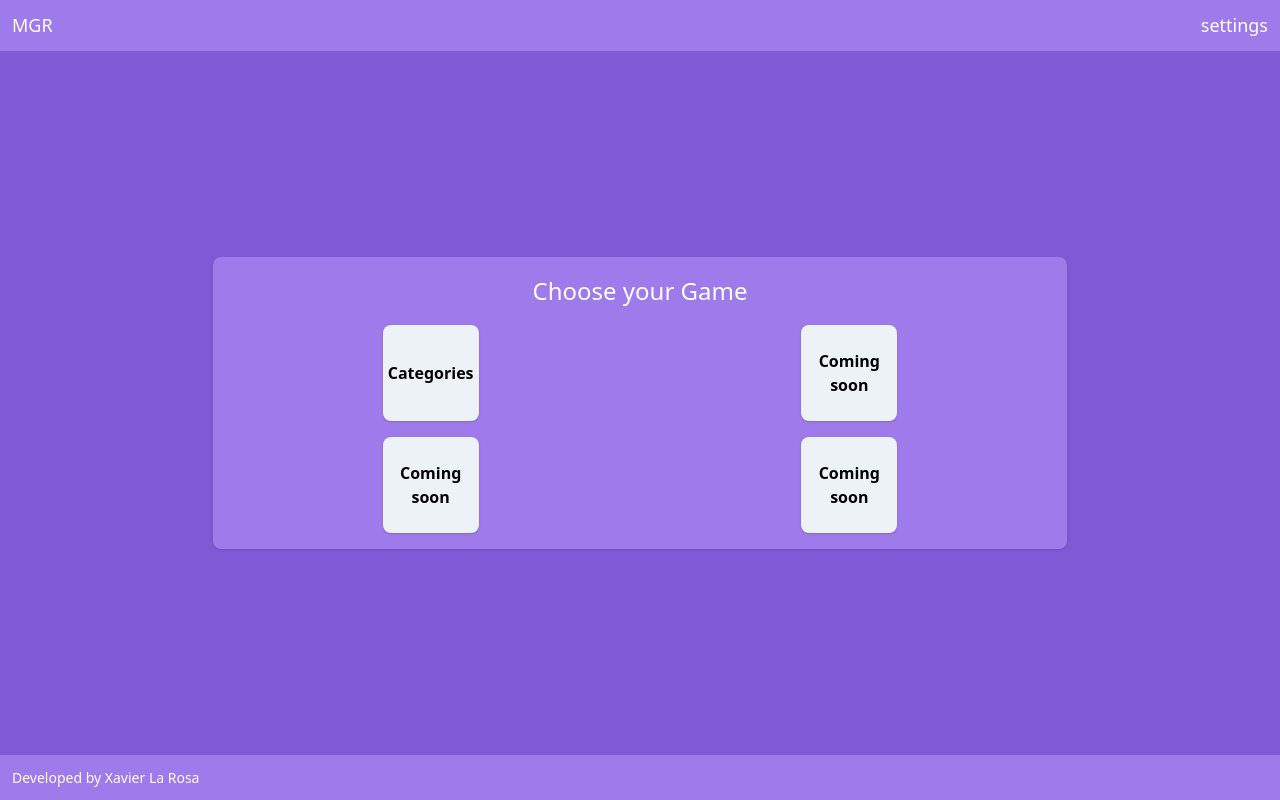
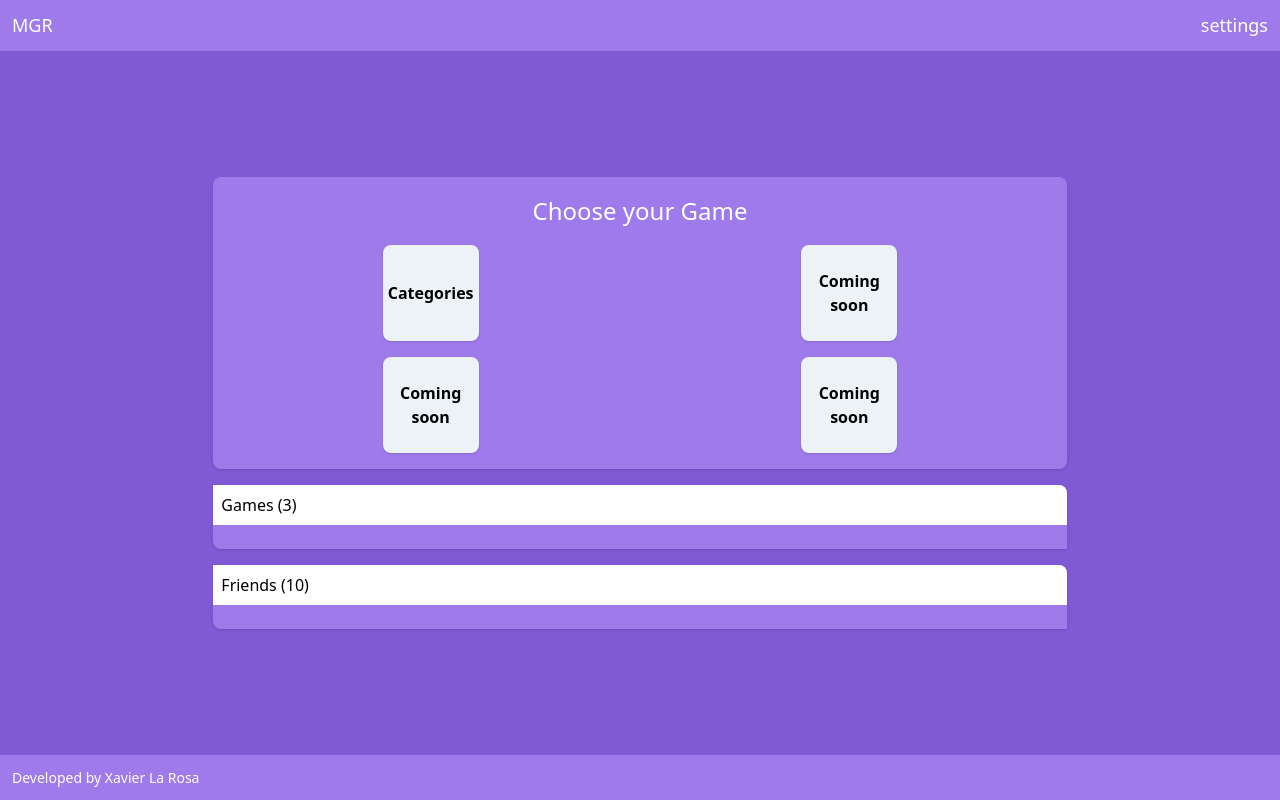
Before and after one commit to XavierLaRosa/mini-game-royale-web-front, an Angular app: page /home in a window 1280 px wide. Built offline with nearby package versions, Linux system fonts and the light colour scheme.

Commit message:
added games and friends section for home page
going to work on api and see if i can restructure data

```diff
--- a/src/app/pages/home/home.component.html
+++ b/src/app/pages/home/home.component.html
@@ -3,8 +3,8 @@
         <p class="text-lg">MGR</p>
         <p class="text-lg">settings</p>
     </nav>
-
-    <div class="bg-purple-500 p-2 flex flex-col justify-around items-center w-8/12 rounded-lg shadow">
+    <div class="w-full flex flex-col justify-center items-center">
+        <div class="bg-purple-500 p-2 flex flex-col justify-around items-center w-8/12 rounded-lg shadow my-2">
             <p class="text-2xl text-center my-2">
             Choose your Game
             </p>
@@ -34,6 +34,20 @@
             </div>
         </div>
 
+        <div class="bg-purple-500 flex flex-col justify-around items-center w-8/12 rounded-tr-lg rounded-bl-lg shadow my-2">
+            <div class="bg-white p-2 rounded-tr-lg text-left w-full h-18 text-black">Games (3)</div>
+            <div class="w-full p-3">
+
+            </div>
+        </div>
+
+        <div class="bg-purple-500 flex flex-col justify-around items-center w-8/12 rounded-tr-lg rounded-bl-lg shadow my-2">
+            <div class="bg-white p-2 rounded-tr-lg text-left w-full h-18 text-black">Friends (10)</div>
+            <div class="w-full p-3">
+
+            </div>
+        </div>
+    </div>
     <footer class="bg-purple-500 p-3 w-full flex flex-row justify-between">
         <p class="text-sm">Developed by Xavier La Rosa</p>
     </footer>
```
Lines whose indentation alone changed are shown as unchanged.
